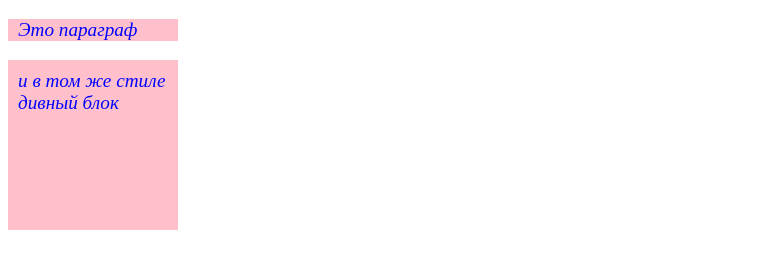
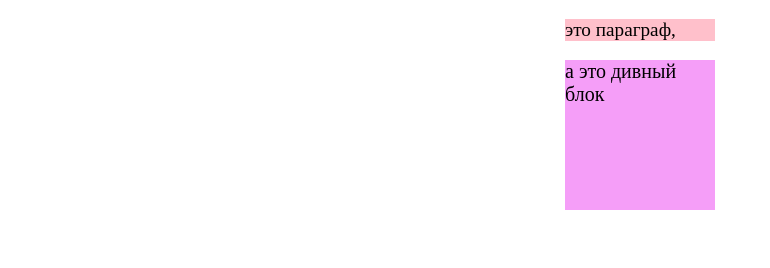
Before and after one commit to slesareva-gala/jsGLO2024strong, a plain HTML site: page index.html in a window 1280 px wide. Shown: the whole page, without its empty margins (0-770 px from the left). Drawn offline with Linux system fonts and the light colour scheme.

Commit message:
edit разделила стили параграфа и блока

```diff
--- /dev/null
+++ b/css/styles.css
@@ -0,0 +1,5 @@
+.container {
+    display: block;
+    margin: auto;
+    width: max-content
+}
--- a/index.html
+++ b/index.html
@@ -4,12 +4,13 @@
 <head>
     <meta charset="UTF-8">
     <meta name="viewport" content="width=device-width, initial-scale=1.0">
-    <script defer src="./js/script.js"></script>
+    <link rel="stylesheet" href="./css/styles.css">
+    <script src="./js/script.js" defer></script>
     <title>lesson15</title>
 </head>
 
 <body>
-
+    <div class="container"></div>
 </body>
 
 </html>
--- a/js/script.js
+++ b/js/script.js
@@ -7,15 +7,14 @@ const DomElement = function (
     bg = 'rgba(0, 0, 0, 0)',
     fontSize = '1rem'
 ) {
-    this.selector = selector.replaceAll(' ', '');
-    this.width = width.replaceAll(' ', '');
-    this.height = height.replaceAll(' ', '');
-    this.bg = bg.replaceAll(' ', '');
-    this.fontSize = fontSize.replaceAll(' ', '');
+    this.selector = selector;
+    this.width = width;
+    this.height = height;
+    this.bg = bg;
+    this.fontSize = fontSize;
 };
 
-// добавление элемента класса DomElement на страницу
-DomElement.prototype.append = function () {
+DomElement.prototype.attach = function (parent) {
     const tag = this.selector[0];
     const attr = this.selector.slice(1);
     const dictonary = {
@@ -25,29 +24,28 @@ DomElement.prototype.append = function () {
     let element = {};
 
     if (tag in dictonary) {
-        // приведение названия стиля JS в соответствие CSS
-        const toCSSstyle = (s) => (s.replace(/[A-Z]/g, '-' + '$&').toLowerCase());
+        const toCSSstyle = (s) => (s.replace(/[A-Z]/g, '-$&').toLowerCase());
 
         element = document.createElement(dictonary[tag].tag);
-        element.setAttribute(dictonary[tag].attr, toCSSstyle(attr));
+        element.setAttribute(dictonary[tag].attr, attr);
         element.style.cssText = Object.keys(this)
             .filter(key => key !== 'selector')
             .reduce((text, key) => text += `${key === 'bg' ? 'background' : toCSSstyle(key)}: ${this[key]}; `, '');
 
-        document.body.appendChild(element);
+        (parent instanceof Element ? parent : document.body).appendChild(element);
     }
     return element;
 };
 
-const obj = new DomElement('#my-p', '150px', 'fit-content', 'pink', '1.2rem');
+const obj = document.querySelector('.container')
+const myP = new DomElement('#my-p', '150px', 'fit-content', 'pink', '1.2rem');
+const myDiv = new DomElement();
 
-obj.paddingLeft = '10px';
-obj.paddingRight = '10px';
-obj.fontStyle = 'italic';
-obj.color = 'blue';
-obj.append().textContent = 'Это параграф ';
+myDiv.selector = '.my-div';
+myDiv.width = '150px';
+myDiv.height = '150px';
+myDiv.bg = '#e614ed69';
+myDiv.fontSize = '20px';
 
-obj.selector = '.myDiv';
-obj.height = '150px';
-obj.padding = '10px';
-obj.append().textContent = 'и в том же стиле дивный блок';
+myP.attach(obj).textContent = 'это параграф, ';
+myDiv.attach(obj).textContent = 'а это дивный блок';
```
